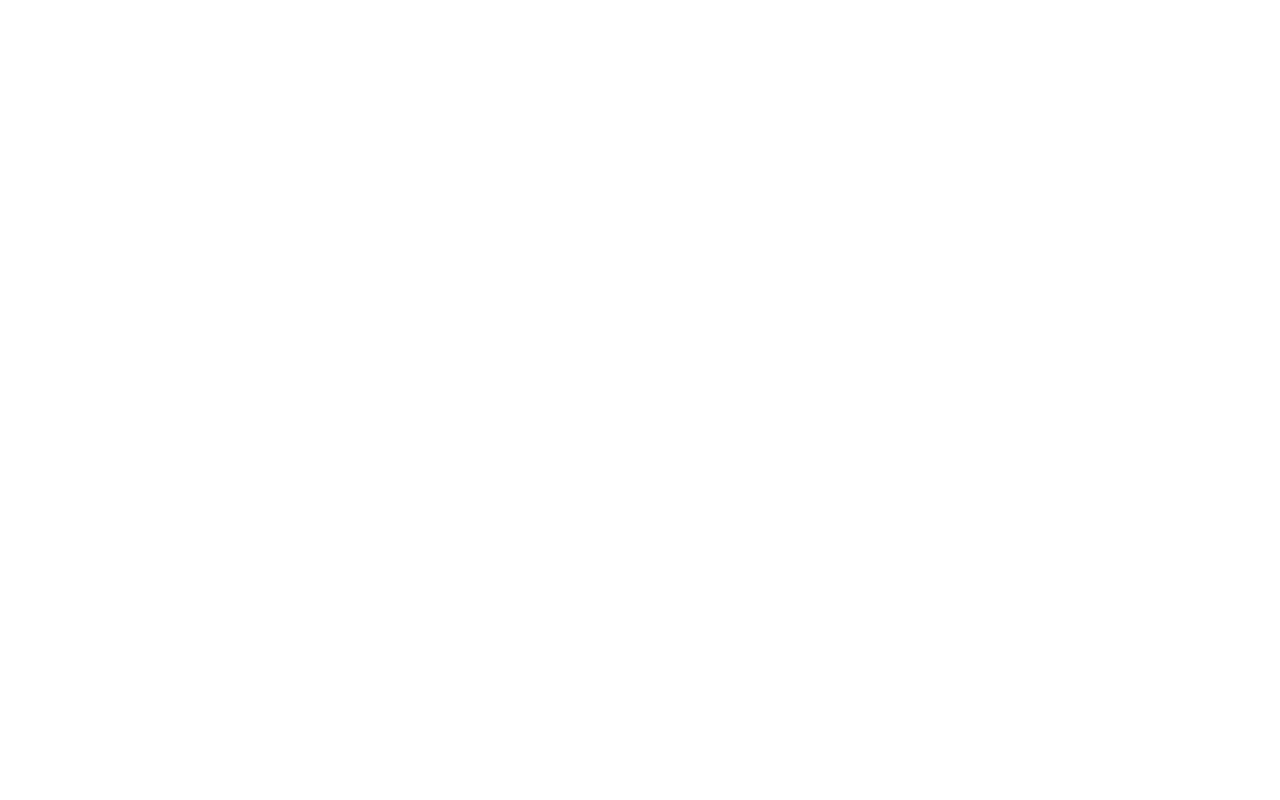
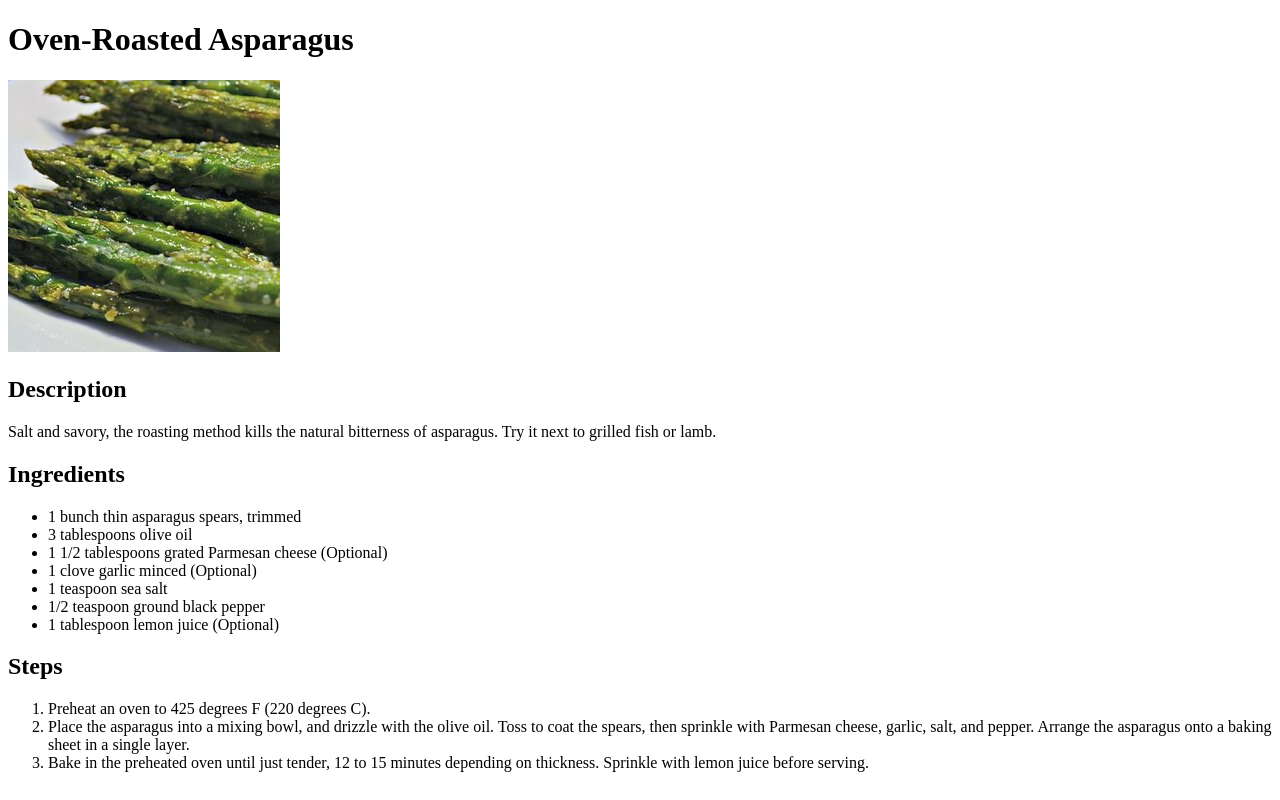
Before and after one commit to Liubsi/odin-recipes, a plain HTML site: page recipes/asparagus.html in a window 1280 px wide. Drawn offline with Linux system fonts and the light colour scheme.

Commit message:
added asparagus.jpg to asparagus.html, also added a description header, description, ingredients header, ingredients list, steps header, and steps list

```diff
--- a/recipes/asparagus.html
+++ b/recipes/asparagus.html
@@ -7,6 +7,27 @@
     <title>Oven-Roasted Asparagus Recipe</title>
 </head>
 <body>
-
+    <h1>Oven-Roasted Asparagus</h1>
+    <img src="asparagus.jpg">
+    <h2>Description</h2>
+    <p>
+        Salt and savory, the roasting method kills the natural bitterness of asparagus. Try it next to grilled fish or lamb.
+    </p>
+    <h2>Ingredients</h2>
+    <ul>
+        <li>1 bunch thin asparagus spears, trimmed</li>
+        <li>3 tablespoons olive oil</li>
+        <li>1 1/2 tablespoons grated Parmesan cheese (Optional)</li>
+        <li>1 clove garlic minced (Optional)</li>
+        <li>1 teaspoon sea salt</li>
+        <li>1/2 teaspoon ground black pepper</li>
+        <li>1 tablespoon lemon juice (Optional)</li>
+    </ul>
+    <h2>Steps</h2>
+    <ol>
+        <li>Preheat an oven to 425 degrees F (220 degrees C).</li>
+        <li>Place the asparagus into a mixing bowl, and drizzle with the olive oil. Toss to coat the spears, then sprinkle with Parmesan cheese, garlic, salt, and pepper. Arrange the asparagus onto a baking sheet in a single layer.</li>
+        <li>Bake in the preheated oven until just tender, 12 to 15 minutes depending on thickness. Sprinkle with lemon juice before serving.</li>
+    </ol>
 </body>
 </html>
```
